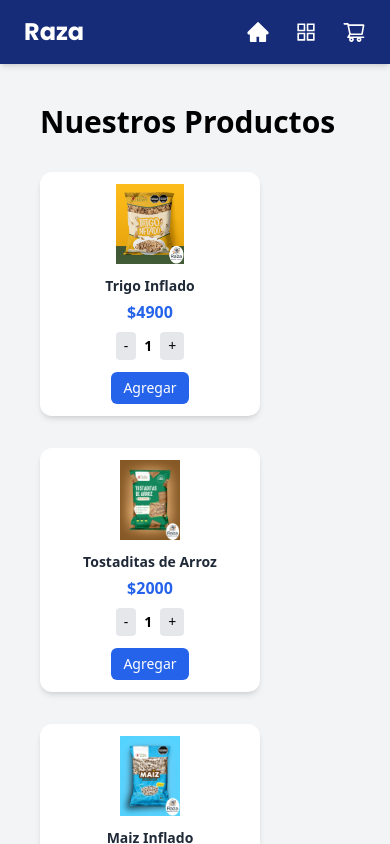
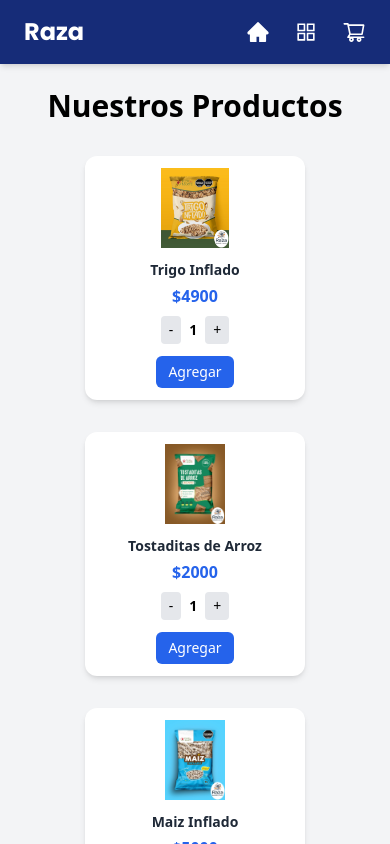
Before and after one commit to LucioArgiro/Ecommerce, a React (Vite) app: page /Ecommerce/productos in a window 390 px wide. Shown: the top 844 px of the page. Built offline with nearby package versions, Linux system fonts and the light colour scheme.

Commit message:
Fix: Arregle el diseño responsive en las cards

```diff
--- a/src/assets/Pages/Productos.tsx
+++ b/src/assets/Pages/Productos.tsx
@@ -27,11 +27,17 @@
   ];
 
   return (
-    <div className="p-10">
-      <h2 className="text-3xl font-bold mb-8">Nuestros Productos</h2>
-      <div className="grid grid-cols-1 sm:grid-cols-2 md:grid-cols-3 gap-8">
+    <div className="p-6 sm:p-10 max-w-6xl mx-auto">
+      <h2 className="text-3xl font-bold mb-8 text-center">Nuestros Productos</h2>
+      <div className="grid grid-cols-1 sm:grid-cols-2 md:grid-cols-3 gap-8 justify-items-center">
         {productos.map((p) => (
-          <ProductCard key={p.id} id={p.id} title={p.title} price={p.price} image={p.image}  />
+          <ProductCard
+            key={p.id}
+            id={p.id}
+            title={p.title}
+            price={p.price}
+            image={p.image}
+          />
         ))}
       </div>
     </div>
```
